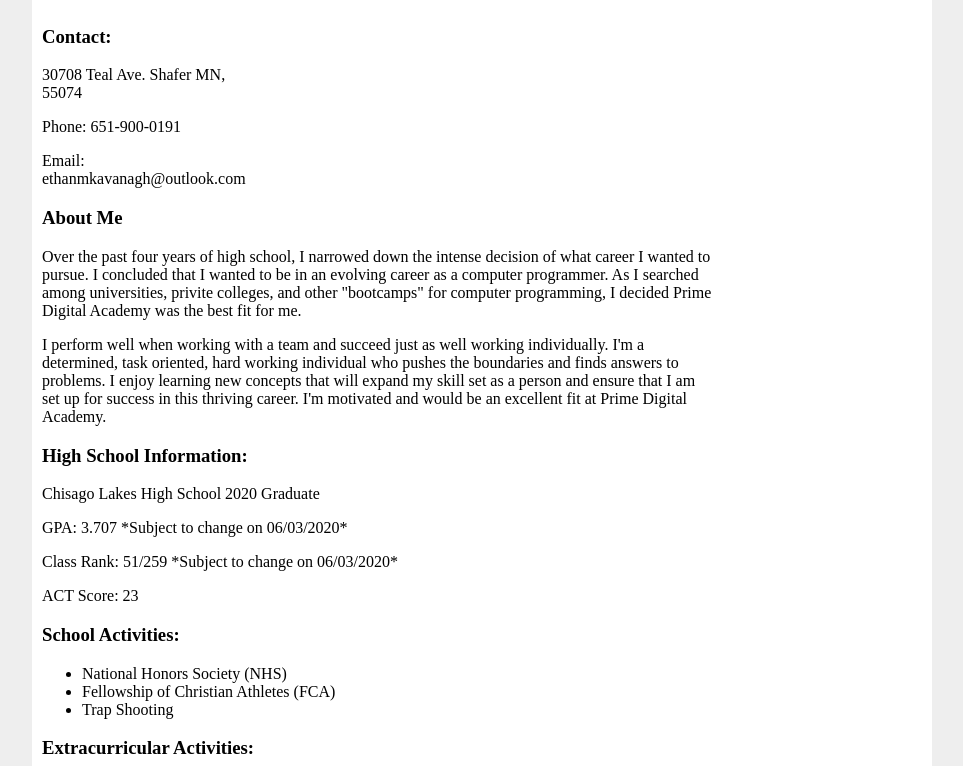
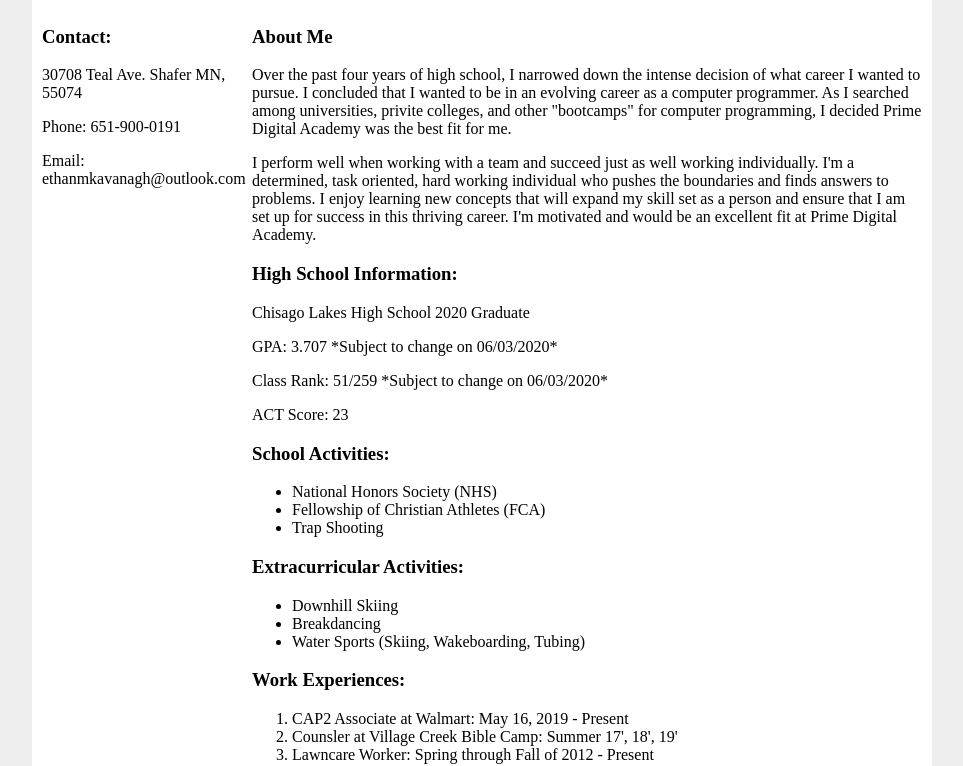
Before and after one commit to Kavy-1/Kavy-1.github.io, a plain HTML site: page index.html in a window 1280 px wide. Shown: the part 48-814 px from the top of the page, without its empty margins (158-1121 px from the left). Drawn offline with Linux system fonts and the light colour scheme.

Commit message:
Update style.css

```diff
--- a/style.css
+++ b/style.css
@@ -21,7 +21,7 @@ h1 {
 
 #content {
   padding: 10px;
-  display: incline-flex;
+  display: inline-flex;
 }
 
 #contact {
```
